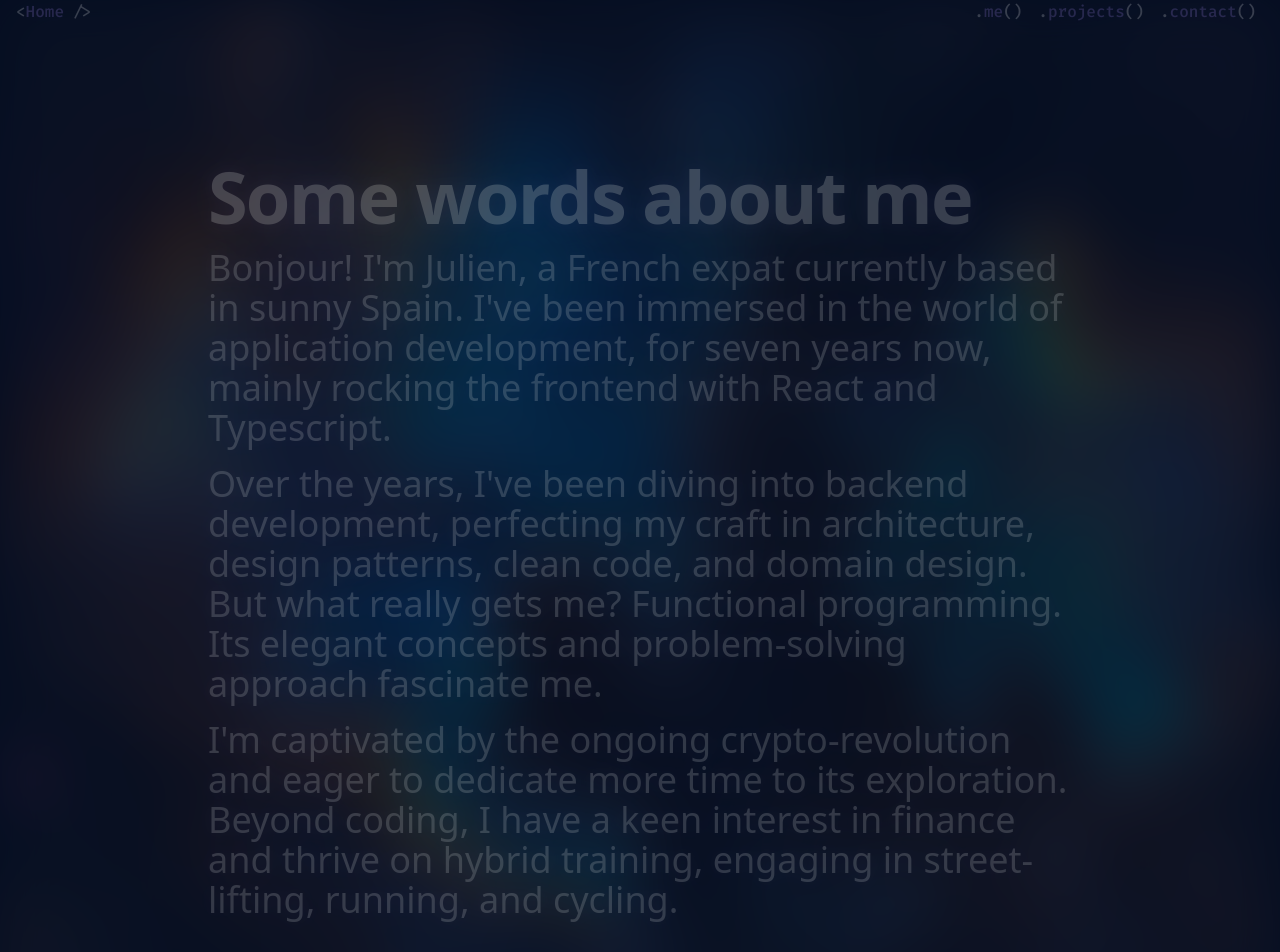
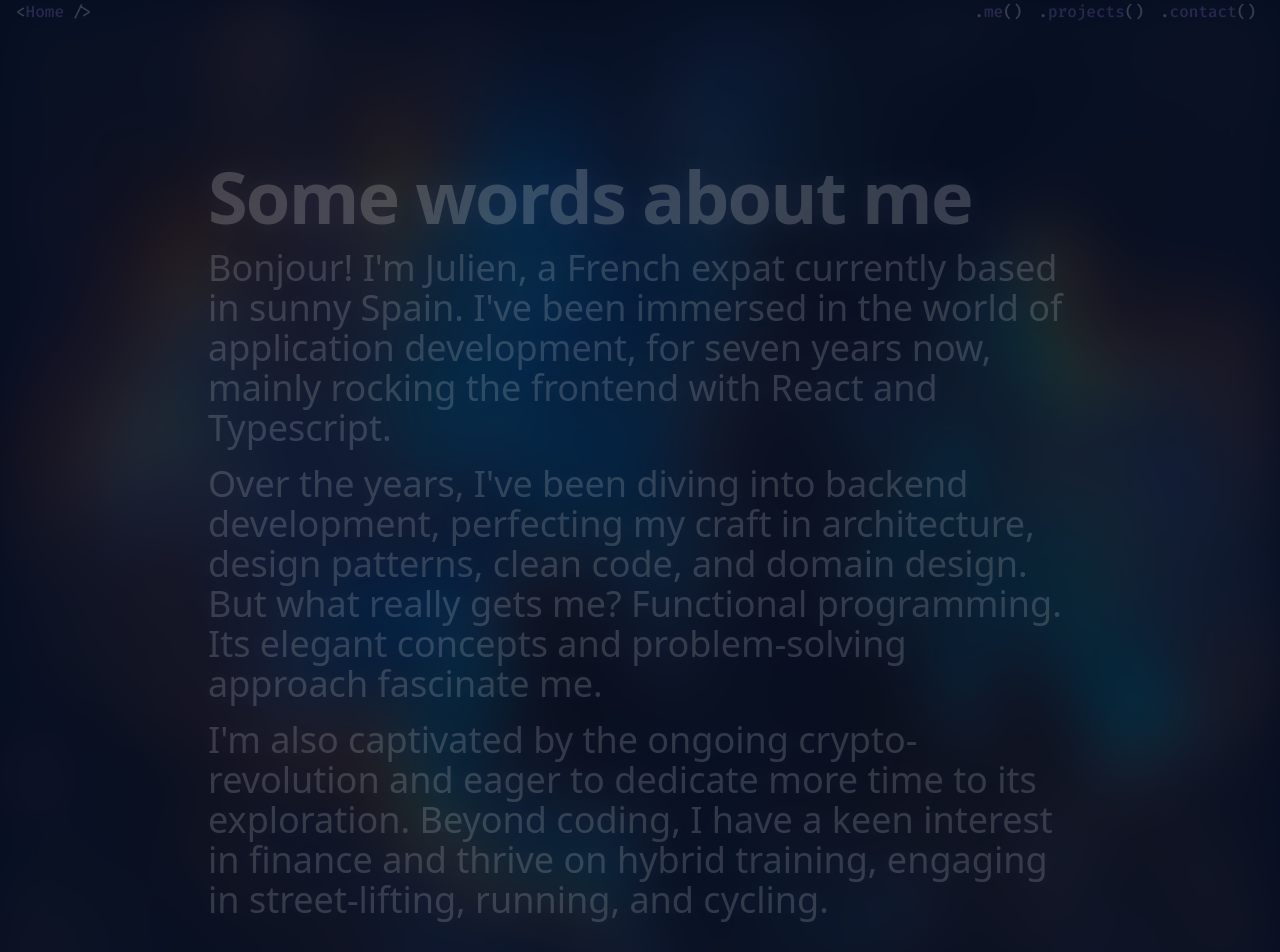
Before and after one commit to Julien712-dev/portfolio-julien, a Next.js app: page /me in a window 1280 px wide. Shown: the top 952 px of the page. Built offline with nearby package versions, Linux system fonts and the light colour scheme; no server answers.

Commit message:
Fix typo

```diff
--- a/src/pages/me.tsx
+++ b/src/pages/me.tsx
@@ -19,7 +19,7 @@ function Home() {
               {`Over the years, I've been diving into backend development, perfecting my craft in architecture, design patterns, clean code, and domain design. But what really gets me? Functional programming. Its elegant concepts and problem-solving approach fascinate me.`}
             </p>
             <p className="h3 subtitle mb-4">
-              {`I'm captivated by the ongoing crypto-revolution and eager to dedicate more time to its exploration. Beyond coding, I have a keen interest in finance and thrive on hybrid training, engaging in street-lifting, running, and cycling.`}
+              {`I'm also captivated by the ongoing crypto-revolution and eager to dedicate more time to its exploration. Beyond coding, I have a keen interest in finance and thrive on hybrid training, engaging in street-lifting, running, and cycling.`}
             </p>
           </section>
         </AnimeOnAppear>
```
